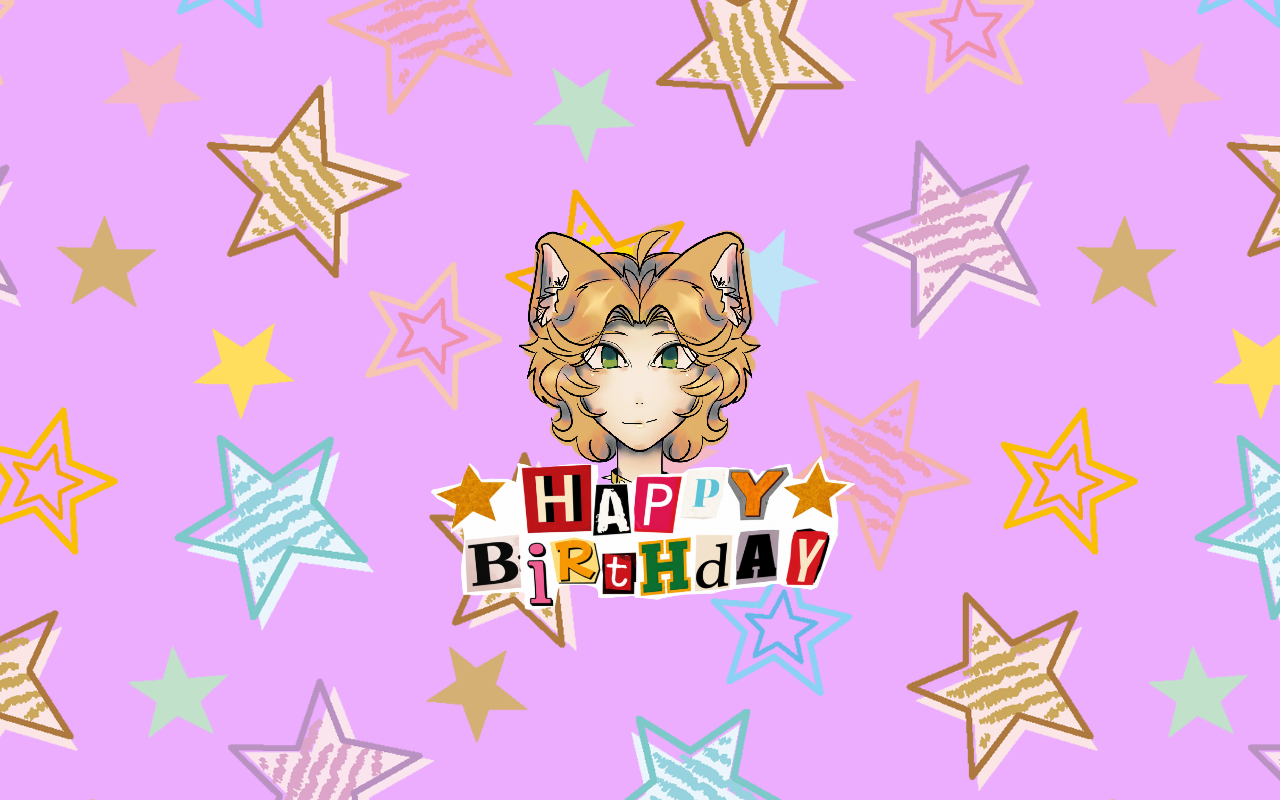
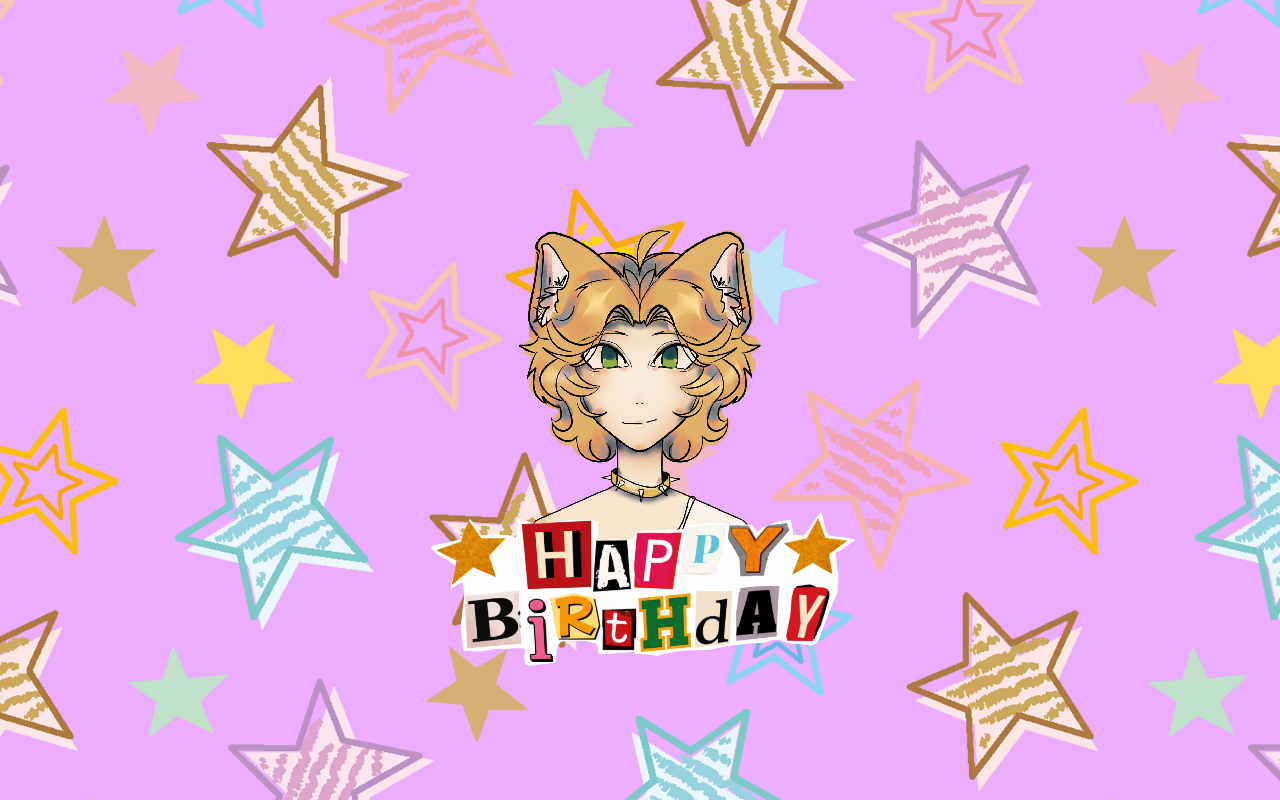
Before and after one commit to ha0s0forgot-dot/-, a plain HTML site: page index.html in a window 1280 px wide. Drawn offline with Linux system fonts and the light colour scheme.

Commit message:
Update style.css

```diff
--- a/style.css
+++ b/style.css
@@ -25,7 +25,7 @@ body {
 /* Надпись Happy Birthday */
 .birthday-text {
     position: absolute;
-    top: 8%;
+    top: 15%;
 
     width: 450px;
     max-width: 85vw;
```
